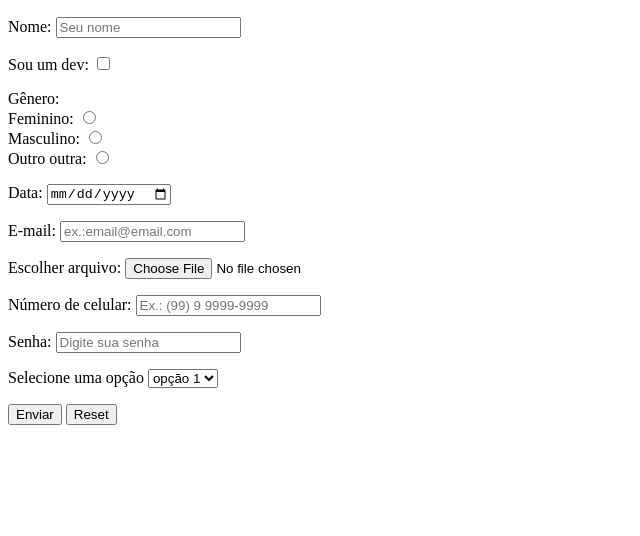
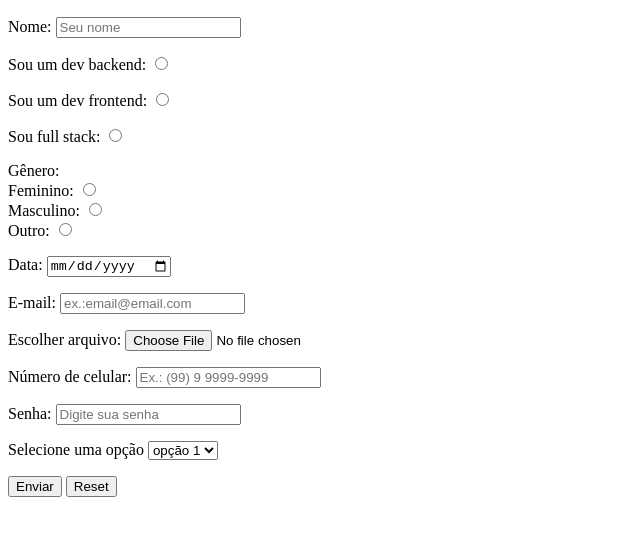
Before and after one commit to MiguelSalviano24/Aulas-curso-HTML-CSS, a plain HTML site: page index.html in a window 1280 px wide. Shown: the part 50-586 px from the top of the page, without its empty margins (0-640 px from the left). Drawn offline with Linux system fonts and the light colour scheme.

Commit message:
fix:html error

```diff
--- a/index.html
+++ b/index.html
@@ -1,10 +1,12 @@
 <!DOCTYPE html>
 <html lang="pt-br">
+
 <head>
     <meta charset="UTF-8">
     <meta name="viewport" content="width=device-width, initial-scale=1.0">
     <title>Formulário</title>
 </head>
+
 <body>
     <form action="#">
         <section>
@@ -14,20 +16,25 @@
                 <input type="text" id="nome" name="nome" placeholder="Seu nome" required>
             </p>
             <p>
-                    <label for="dev">Sou um dev:</label>
-                    <input type="checkbox" id="dev" name="nome">
+                <label for="dev">Sou um dev backend:</label>
+                <input type="radio" id="dev" name="nome">
+            </p>
+            <p>
+                <label for="dev">Sou um dev frontend:</label>
+                <input type="radio" id="dev" name="nome">
+            </p>
+            <p>
+                <label for="dev">Sou full stack:</label>
+                <input type="radio" id="dev" name="nome">
             </p>
             <p>
                 Gênero: <br>
                 <label for="feminino">Feminino:</label>
-                    <input type="radio" id="feminino" name="genero"
-                    value="feminino"><br>
+                <input type="radio" id="feminino" name="genero" value="feminino"><br>
                 <label for="Masculino">Masculino:</label>
-                    <input type="radio" id="Masculino" name="genero"
-                    value="Masculino"><br>
-                    <label for="ELeitor do lule">Outro outra:</label>
-                    <input type="radio" id="Eleitor do lule" name="genero"
-                    value="feminino">
+                <input type="radio" id="Masculino" name="genero" value="Masculino"><br>
+                <label for="genero">Outro:</label>
+                <input type="radio" id="genero" name="genero" value="feminino">
 
             </p>
 
@@ -74,4 +81,5 @@
         </section>
     </form>
 </body>
+
 </html>
```
Lines whose indentation alone changed are shown as unchanged.
